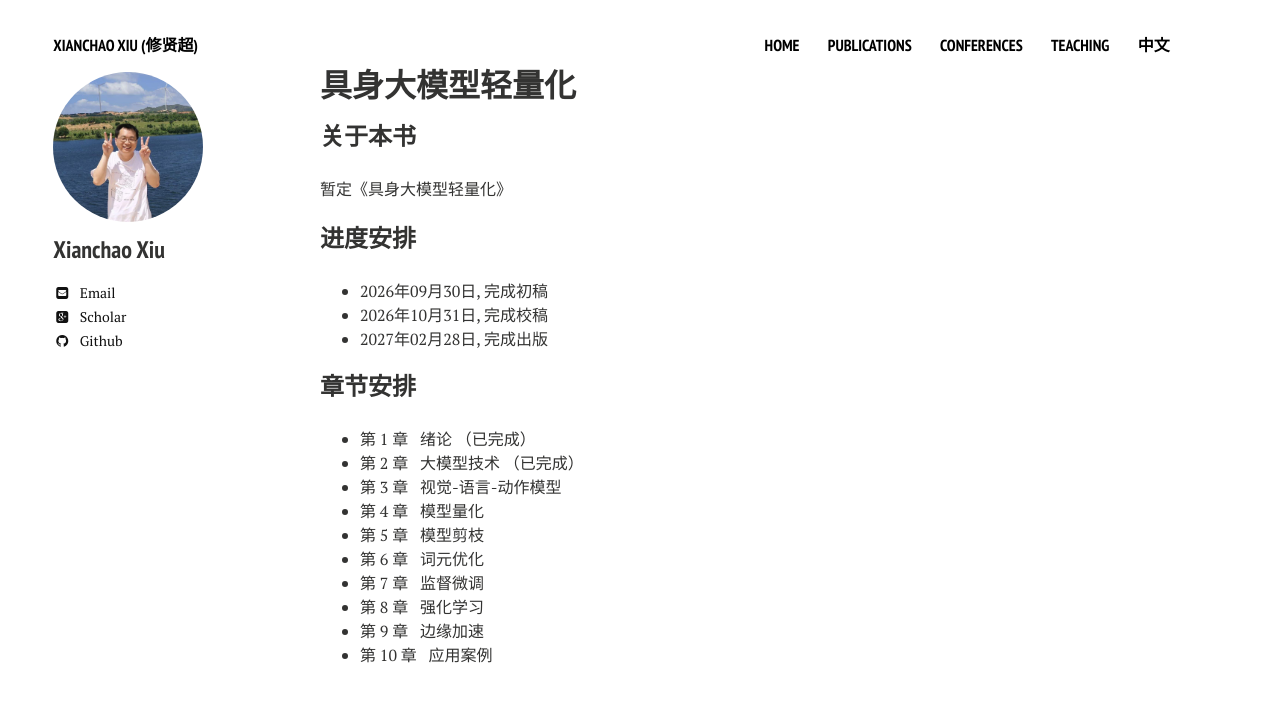
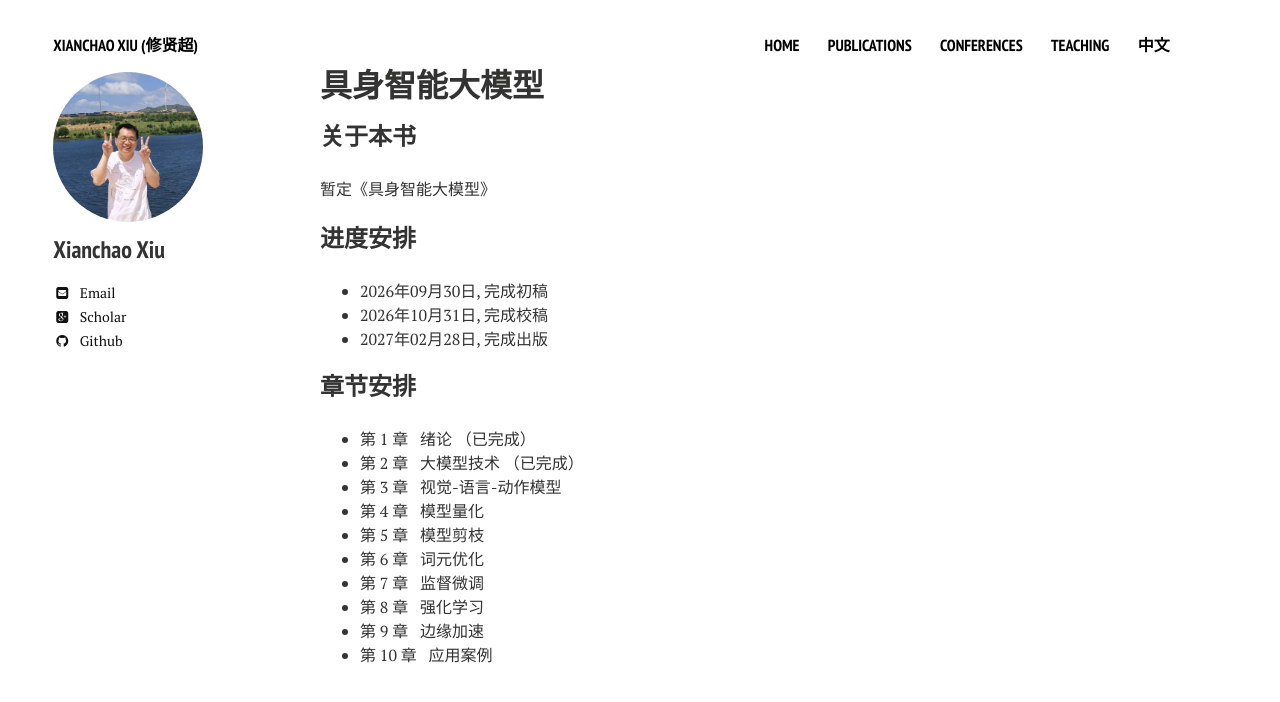
Before and after one commit to xianchaoxiu/xianchaoxiu.github.io, a Jekyll site: the page built from chinese/books/EAI/index.md, in a window 1280 px wide. Shown: the top 702 px of the page. Built offline with Jekyll 4.4.1, drawn with Linux system fonts in a browser that asks for light colours; nearby versions of some CDN libraries.

Commit message:
Update index.md

```diff
--- a/chinese/books/EAI/index.md
+++ b/chinese/books/EAI/index.md
@@ -1,12 +1,12 @@
 ---
 layout: page
-title: 具身大模型轻量化
+title: 具身智能大模型
 comments: false
 share: false
 ---
 
 ### 关于本书
-暂定《具身大模型轻量化》
+暂定《具身智能大模型》
 
 ### 进度安排
 * 2026年09月30日, 完成初稿 <br>
```
